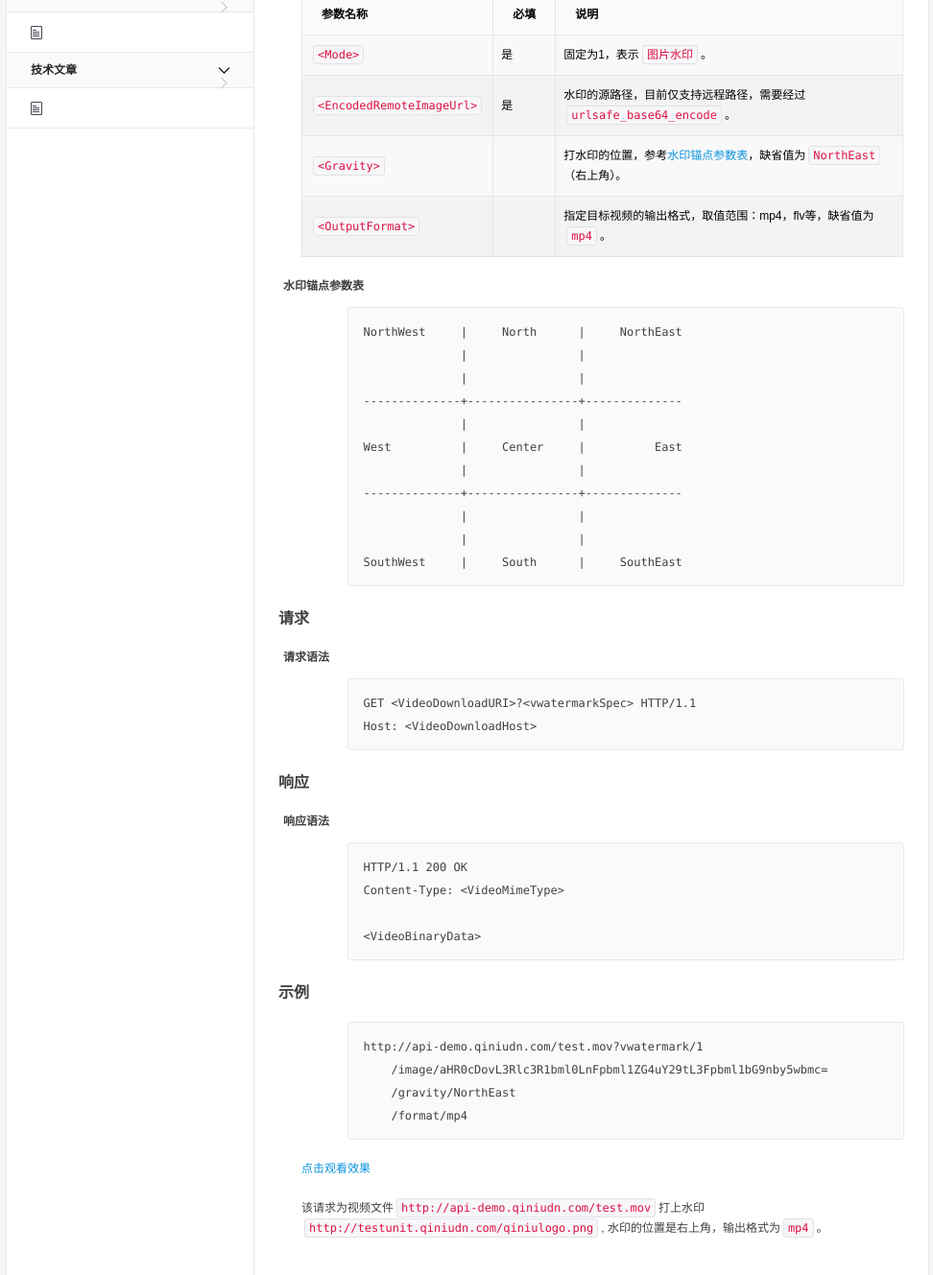
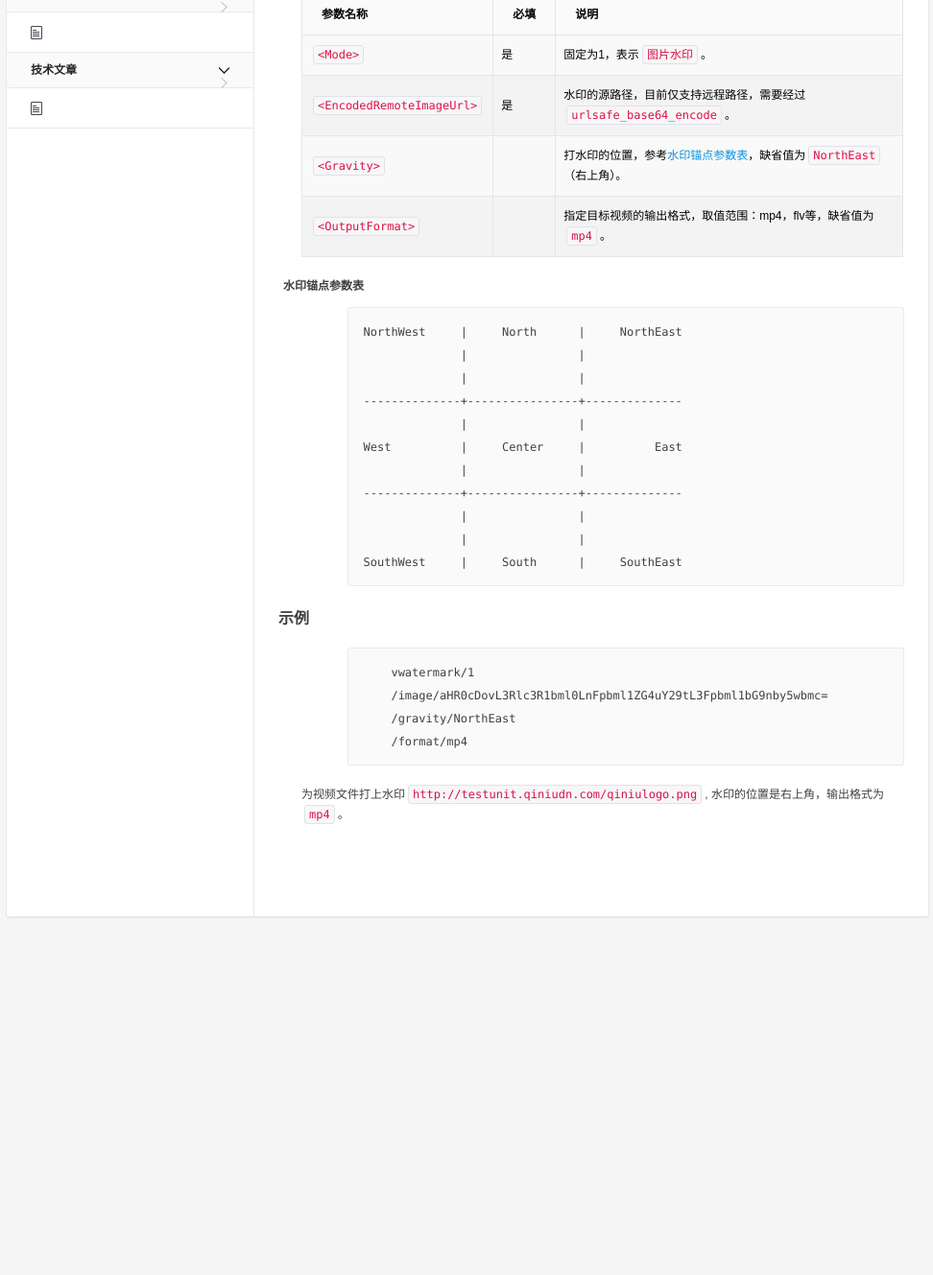
Before and after one commit to qiniu/developer.qiniu.com, a Jekyll site: the page built from docs/v6/api/reference/fop/av/video-watermark.md, in a window 1280 px wide and 1400 px high, scrolled down 362 px. Shown: the top 1329 px of the window at 96% size, without its empty margins (153-1125 px from the left). Built offline with Jekyll 4.4.1, drawn with Linux system fonts in a browser that asks for light colours; nearby versions of some CDN libraries; library files that are not in the unit come from our copies; comment, search, counter and statistics services are not loaded; after the commit the page ends 1331 px from its top, so only the background shows below that.

Commit message:
删除视频水印实时相关文档

````diff
--- a/docs/v6/api/reference/fop/av/video-watermark.md
+++ b/docs/v6/api/reference/fop/av/video-watermark.md
@@ -40,40 +40,14 @@ West          |     Center     |          East
 SouthWest     |     South      |     SouthEast
 ```
 
-<a id="video-request"></a>
-## 请求
-
-<a id="video-request-syntax"></a>
-### 请求语法
-
-```
-GET <VideoDownloadURI>?<vwatermarkSpec> HTTP/1.1
-Host: <VideoDownloadHost>
-```
-
-<a id="video-response"></a>
-## 响应
-
-<a id="video-response-syntax"></a>
-### 响应语法
-
-```
-HTTP/1.1 200 OK
-Content-Type: <VideoMimeType>
-
-<VideoBinaryData>
-```
-
 <a id="vwatermark-samples"></a>
 ## 示例
 
 ```
-http://api-demo.qiniudn.com/test.mov?vwatermark/1
+    vwatermark/1
     /image/aHR0cDovL3Rlc3R1bml0LnFpbml1ZG4uY29tL3Fpbml1bG9nby5wbmc=
     /gravity/NorthEast
     /format/mp4
 ```
 
-[点击观看效果](http://api-demo.qiniudn.com/test.mov?vwatermark/1/image/aHR0cDovL3Rlc3R1bml0LnFpbml1ZG4uY29tL3Fpbml1bG9nby5wbmc=/gravity/NorthEast/format/mp4)
-
-该请求为视频文件`http://api-demo.qiniudn.com/test.mov`打上水印`http://testunit.qiniudn.com/qiniulogo.png`, 水印的位置是右上角，输出格式为`mp4`。
+为视频文件打上水印`http://testunit.qiniudn.com/qiniulogo.png`, 水印的位置是右上角，输出格式为`mp4`。
````
